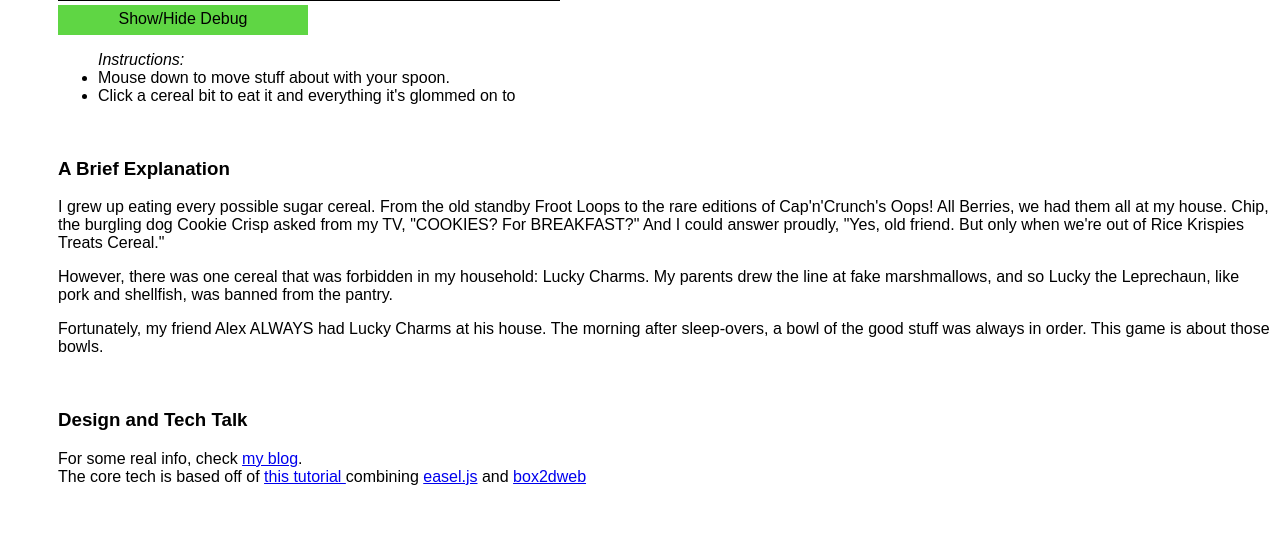
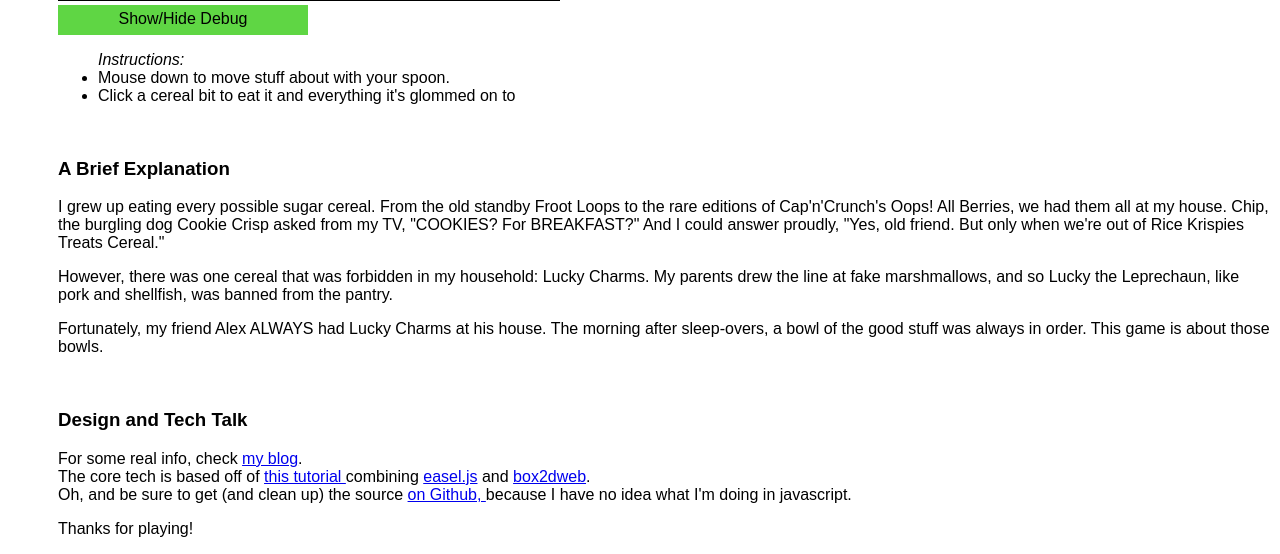
Before and after one commit to SamPotasz-zz/yuckyCharms, a plain HTML site: page index.html in a window 1280 px wide. Shown: the part 599-1153 px from the top of the page. Before the commit the page ends 1101 px from the top, so only its background shows below. Drawn offline with Linux system fonts and the light colour scheme; a script that the page names is missing.

Commit message:
Bowl starts full

```diff
--- a/index.html
+++ b/index.html
@@ -52,7 +52,17 @@
             this tutorial
         </a>
          combining <a href=http://www.createjs.com/#!/EaselJS target="_blank">easel.js</a> and
-         <a href=http://code.google.com/p/box2dweb target="_blank">box2dweb</a>
+         <a href=http://code.google.com/p/box2dweb target="_blank">box2dweb</a>.
+         <br/>
+         Oh, and be sure to get (and clean up) the source
+         <a href=https://github.com/SamPotasz/yuckyCharms target="_blank">
+            on Github,
+         </a>
+         because I have no idea what I'm doing in javascript.
+    </p>
+
+    <p>
+        Thanks for playing!
     </p>
 
     <script type="text/javascript" src="libs/jquery-1.7.1.min.js"></script>
--- a/js/demo.js
+++ b/js/demo.js
@@ -621,7 +621,7 @@
 			addDebug();
 			makeBowl( world, 24, CENTER.x, CENTER.y, RADIUS );
 
-			//makeABunchOfDynamicBodies();
+			makeABunchOfDynamicBodies();
 
 			setupContactListener();
 
```
Also changed, not shown: 1 other file.
